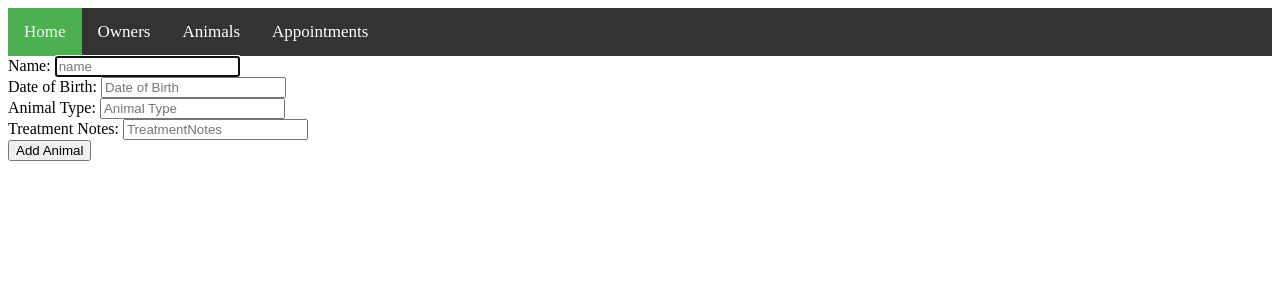
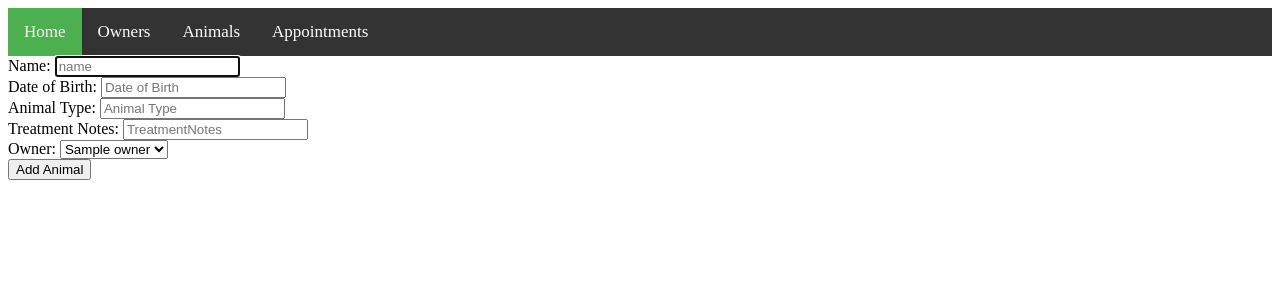
Before and after one commit to Iain-Forbes/Vet_Project, a Flask app: page /animals/new in a window 1280 px wide. Shown: the top 300 px of the page. Run offline with Flask 2, Linux system fonts and the light colour scheme; a database or web service that is not in the repository returns one stand-in record (values such as "Sample title"); some libraries are stand-ins or nearby versions.

Commit message:
attepmting to add show animals registered to owner function

```diff
--- a/controllers/animal_controller.py
+++ b/controllers/animal_controller.py
@@ -17,7 +17,9 @@ def animal():
 # GET '/animals/new'
 @animals_blueprint.route("/animals/new", methods=['GET'])
 def new_animal():
-    return render_template("animals/new.html")
+    owners = owner_repository.select_all()
+    animals = animal_repository.select_all()
+    return render_template("animals/new.html", owners=owners, animals=animals)
 
 
 # CREATE
@@ -27,7 +29,8 @@ def create_animal():
     date_of_birth = request.form["date_of_birth"]
     animal_type = request.form["animal_type"]
     treatment_notes = request.form["treatment_notes"]
-    new_animal = Animal(name, date_of_birth, animal_type, treatment_notes)
+    owner  = owner_repository.select(request.form["owner_id"])
+    new_animal = Animal(name, date_of_birth, animal_type, treatment_notes, owner)
     animal_repository.save(new_animal)
     return redirect("/animals")
 
@@ -53,7 +56,8 @@ def update_animal(id):
     date_of_birth = request.form["date_of_birth"]
     animal_type = request.form["animal_type"]
     treatment_notes = request.form["treatment_notes"]
-    new_animal = Animal(name, date_of_birth, animal_type, treatment_notes, id)
+    owner  = owner_repository.select(request.form["owner_id"])
+    new_animal = Animal(name, date_of_birth, animal_type, treatment_notes, owner, id)
     animal_repository.update(animal)
     return redirect("/animals")
 
--- a/controllers/owner_controller.py
+++ b/controllers/owner_controller.py
@@ -36,7 +36,8 @@ def create_owners():
 @owners_blueprint.route("/owners/<id>")
 def show_owners(id):
     owner = owner_repository.select(id)
-    return render_template("owners/show.html", owner=owner)
+    owned_animals = animal_repository.display_animals_owned(id)
+    return render_template("owners/show.html", owner=owner, owned_animals=owned_animals)
 
 
 
--- a/db/vet.sql
+++ b/db/vet.sql
@@ -1,6 +1,7 @@
 DROP TABLE IF EXISTS appointments CASCADE;
 DROP TABLE IF EXISTS animals CASCADE;
 DROP TABLE IF EXISTS owners CASCADE;
+
 
 
 CREATE TABLE owners (
@@ -14,7 +15,8 @@ CREATE TABLE animals (
     name VARCHAR,
     date_of_birth VARCHAR,
     animal_type VARCHAR,
-    treatment_notes VARCHAR
+    treatment_notes VARCHAR,
+    owner_id SERIAL REFERENCES owners(id)
 );
 
 CREATE TABLE appointments (
--- a/models/animal.py
+++ b/models/animal.py
@@ -1,8 +1,9 @@
 class Animal:
     def __init__(self,
-    name, date_of_birth, animal_type, treatment_notes, id=None):
+    name, date_of_birth, animal_type, treatment_notes, owner, id=None):
         self.name = name
         self.date_of_birth = date_of_birth
         self.animal_type = animal_type
         self.treatment_notes = treatment_notes
+        self.owner = owner
         self.id = id
--- a/repositories/animal_repository.py
+++ b/repositories/animal_repository.py
@@ -1,12 +1,14 @@
 from db.run_sql import run_sql
 from models.animal import Animal
+import repositories.owner_repository as owner_repository
+from models.owner import *
 
 
 def save(new_animal):
-    sql = "INSERT INTO animals (name, date_of_birth, animal_type, treatment_notes) VALUES (%s, %s, %s, %s) RETURNING id"
+    sql = "INSERT INTO animals (name, date_of_birth, animal_type, treatment_notes, owner_id) VALUES (%s, %s, %s, %s, %s) RETURNING id"
     values = [
         new_animal.name,
-        new_animal.date_of_birth, new_animal.animal_type, new_animal.treatment_notes]
+        new_animal.date_of_birth, new_animal.animal_type, new_animal.treatment_notes, new_animal.owner.id]
     results = run_sql(sql, values)
     id = results[0]['id']
     new_animal.id = id
@@ -17,11 +19,14 @@ def select_all():
     sql = "SELECT * FROM animals"
     results = run_sql(sql)
     for result in results:
+        owner = owner_repository.select(result["owner_id"])
         animal =  Animal(
             result["name"],
             result ["date_of_birth"],
             result ["animal_type"],
-            result ["treatment_notes"], result["id"])
+            result ["treatment_notes"],
+            owner,
+            result["id"])
         animals.append(animal)
     return animals
 
@@ -32,11 +37,14 @@ def select(id):
 
 
     if result is not None:
+        owner = owner_repository.select(result["owner_id"])
         animal =  Animal(
         result["name"],
         result ["date_of_birth"],
         result ["animal_type"],
-        result ["treatment_notes"], result["id"])
+        result ["treatment_notes"],
+        owner,
+        result["id"])
     return animal
 
 def delete_all():
@@ -49,11 +57,25 @@ def delete(id):
     run_sql(sql, values)
 
 def update(animal):
-    sql = "UDPATE animals SET (name, date_of _birth, animal_type, treatment plan) (%s, %s, %s, %s, %s) WHERE id = %s"
+    sql = "UDPATE animals SET (name, date_of _birth, animal_type, treatment plan, owner_id) (%s, %s, %s, %s, %s, %s) WHERE id = %s"
     values = [
         animal.name,
         animal.date_of_birth,
         animal.animal_type,
         animal.treatment_notes,
+        animal.owner.id,
         animal.id]
     run_sql(sql, values)
+
+def display_animals_owned(id):
+    owned_animals = []
+    sql = """SELECT *
+            FROM owners, animals
+            WHERE owner_id = animals.owner_id WHERE id = %s"""
+    vaules = [id]
+    results = run_sql(sql, vaules)
+    for result in results:
+        animals =  Animal(
+        result["name"])
+        owned_animals.append(animals)
+    return owned_animals
--- a/repositories/appointment_repository.py
+++ b/repositories/appointment_repository.py
@@ -23,7 +23,8 @@ def select_all():
         animal = animal_repository.select(result["animal_id"])
 
         appointment = Appointment(
-            result["appointment_time"], result["appointment_date"], owner,
+            result["appointment_time"], result["appointment_date"],
+            owner,
             animal,
             result["id"])
         appointments.append(appointment)
--- a/repositories/owner_repository.py
+++ b/repositories/owner_repository.py
@@ -1,5 +1,7 @@
 from db.run_sql import run_sql
 from models.owner import Owner
+from models.appointment import Appointment
+from models.animal import Animal
 
 def save(new_owner):
     sql = "INSERT INTO owners (name, address) VALUES (%s, %s) RETURNING id"
@@ -53,9 +55,9 @@ def appointments(owner):
                 INNER JOIN animals.ON animals.id = appointments.animal_id
                 INNER JOIN owners ON appointments.id = appointments.owner_id
                 WHERE owners.id = %s"""
-    values = [user.id]
+    values = [owner.id]
     sql_results = run_sql(sql, values)
     for row in sql_results:
-        location = Location(row['name'], row['category'], row['id'])
-        results.append(location)
+        owner = Owner(row['name'], row['address'], row['id'])
+        results.append(owner)
     return results
--- a/templates/animals/index.html
+++ b/templates/animals/index.html
@@ -5,7 +5,7 @@
 {% for animal in all_animals %}
 
 <section>
-  <p> Name:{{ animal.name }}</p>
+  <p> Name:{{ animal.name }} ID: {{ animal.id }}</p>
   <form action="/animals/{{ animal.id }}/edit" method="GET">
     <input type="submit" value="Change Details">
   </form>
--- a/templates/animals/new.html
+++ b/templates/animals/new.html
@@ -24,6 +24,17 @@
     placeholder="TreatmentNotes" required>
   </div>
 
+  <div>
+    <label for="owner">Owner:</label>
+      <select name="owner_id" id="owner">
+        {% for owner in owners %}
+            <option value="{{ owner.id }}">
+            {{ owner.name }}
+            </option>
+        {% endfor %}
+      </select>
+  </div>
+
   <button type="submit">Add Animal</button>
 
 </form>
--- a/templates/owners/index.html
+++ b/templates/owners/index.html
@@ -5,7 +5,7 @@
 {% for owner in all_owners %}
 
 <section>
-  <p> Name:{{ owner.name }}</p>
+  <p> Name:{{ owner.name }} ID: {{ owner.id }}</p>
   <form action="/owners/{{ owner.id }}/edit" method="GET">
     <input type="submit" value="Change Details">
   </form>
--- a/templates/owners/show.html
+++ b/templates/owners/show.html
@@ -5,6 +5,8 @@
     <p>Name: {{ owner.name }}</p>
     <hr>
     <p>Address:{{ owner.address }}</p>
+    <p>{{ owner.id }}</p>
+    <p>Registered Animals: {{owned_animals }}</p>
     <p><a href="/owners/{{ owner.id }}/edit">Edit</a></p>
   </div>
 
```
Also changed, not shown: templates/animals/edit.html (+11 -0 lines), templates/appointments/edit.html (+7 -6 lines), templates/appointments/new.html (+5 -10 lines).
